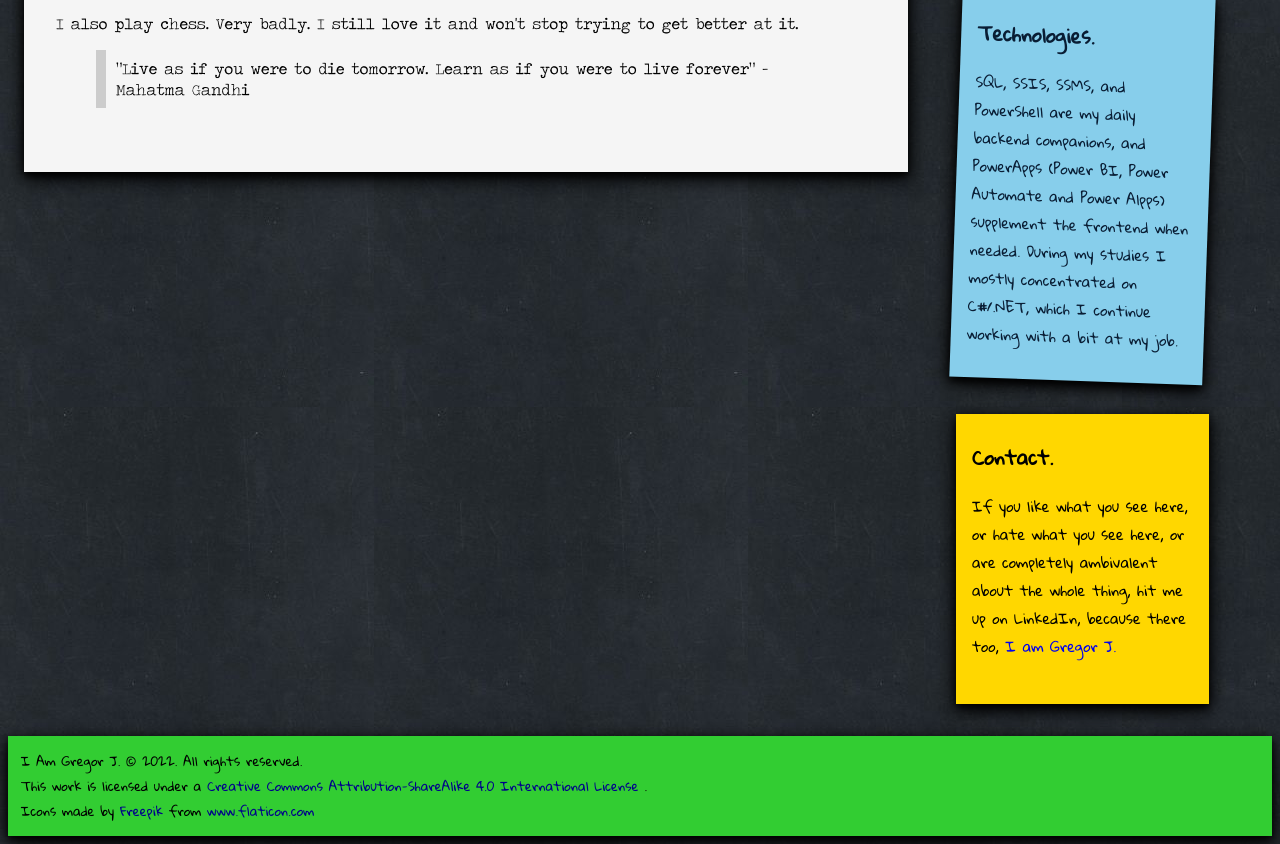
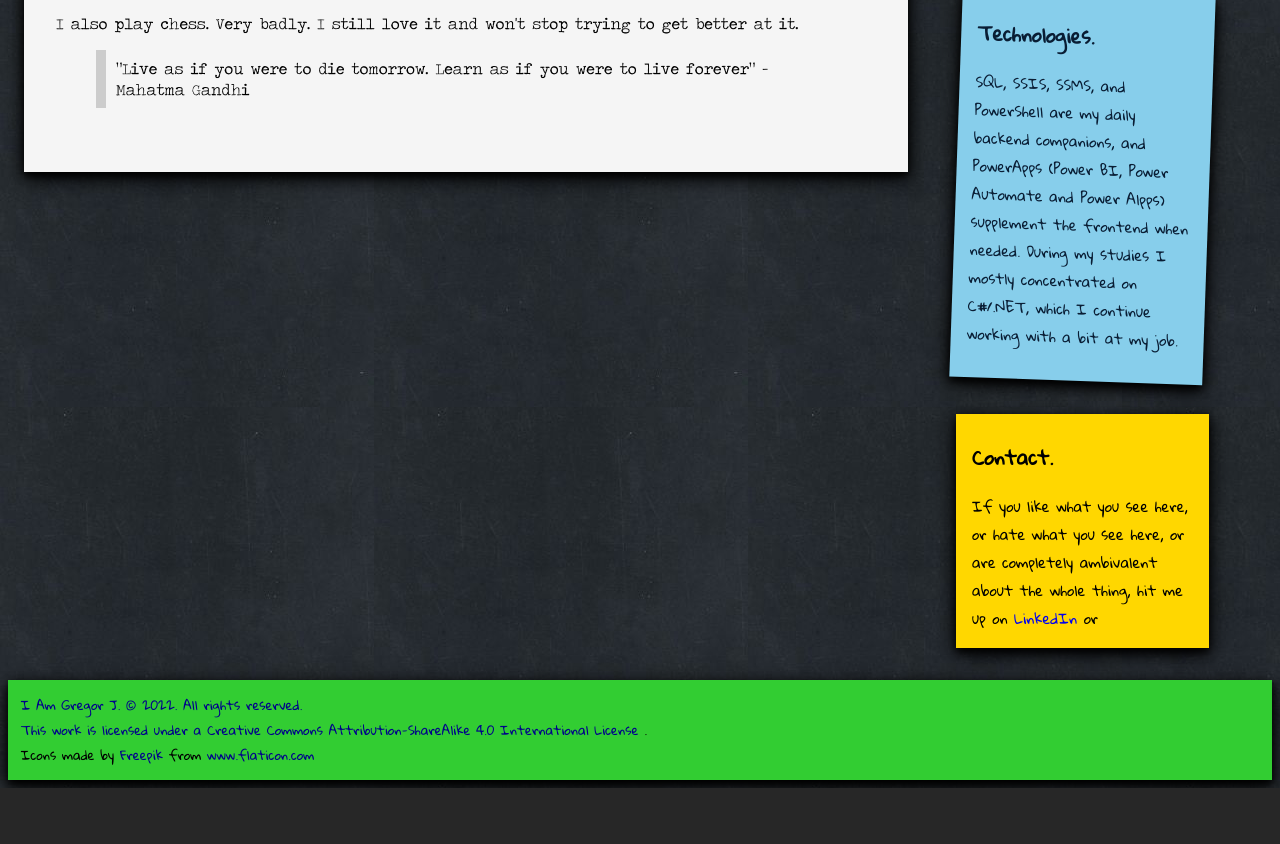
Before and after one commit to IAmGregorJ/iamgregorj.github.io, a plain HTML site: page index.html in a window 1280 px wide. Shown: the part 715-1559 px from the top of the page. After the commit the page ends 1503 px from the top, so only its background shows below. Drawn offline with Linux system fonts and the light colour scheme; files whose address does not match are found by name.

Commit message:
Added mastodon link

```diff
--- a/index.html
+++ b/index.html
@@ -70,8 +70,8 @@
         <div class="search">
             <h1>Contact.</h1>
             If you like what you see here, or hate what you see here, or are completely ambivalent about the whole thing,
-            hit me up on LinkedIn, because there too, <a href="https://www.linkedin.com/in/gregorjorg/" target="_blank" rel="noopener noreferrer">
-            I am Gregor J.</a>
+            hit me up on <a href="https://www.linkedin.com/in/gregorjorg/" target="_blank" rel="noopener noreferrer">LinkedIn</a> or <a rel="me" href="https://mastodon.lol/@gregorj" target="_blank>Mastodon</a>, because there too,
+            I am Gregor J.
             <br/><br/>
         </div>
 
```
